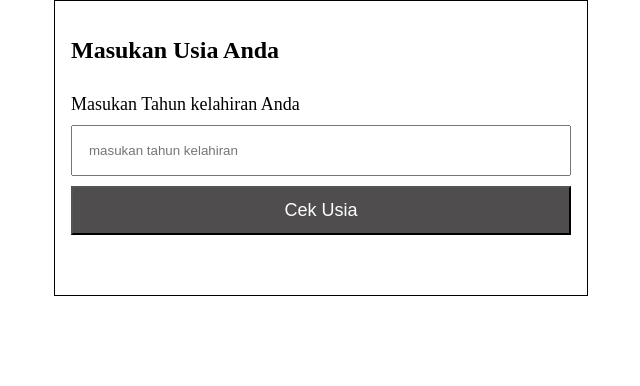
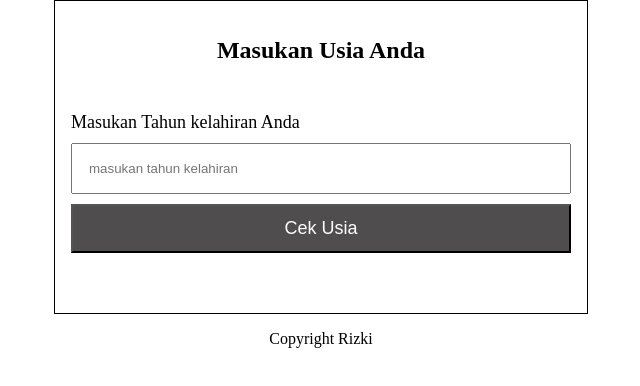
Before and after one commit to Ikiwibu6/Website-CekUsia, a plain HTML site: page index.html in a window 1280 px wide. Shown: the whole page, without its empty margins (319-959 px from the left). Drawn offline with Linux system fonts and the light colour scheme.

Commit message:
Update index.html

```diff
--- a/index.html
+++ b/index.html
@@ -47,7 +47,9 @@
 </head>
 <body>
     <div class="container">
-        <h2>Masukan Usia Anda</h2>
+        <center>
+        <h2>Masukan Usia Anda</h2><br>
+        </center>
         <label>Masukan Tahun kelahiran Anda</label>
         <input type="number" placeholder="masukan tahun kelahiran" id="birthday">
         <button id="check-button" onclick="checkResult()">Cek Usia</button>
@@ -55,6 +57,10 @@
         <!-- Hasil Dari Js -->
         </p>
     </div>
+
+    <center>
+    <p>Copyright Rizki</p>
+    </center>
 
     <script>
         function checkResult() {
```
